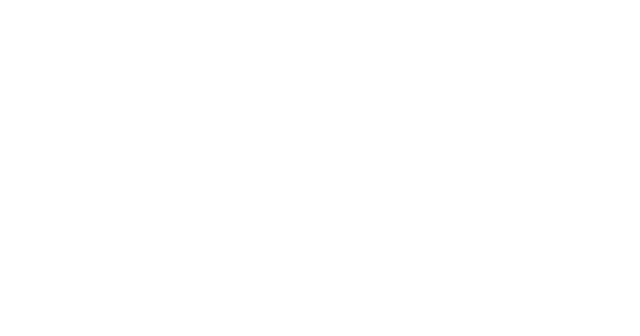
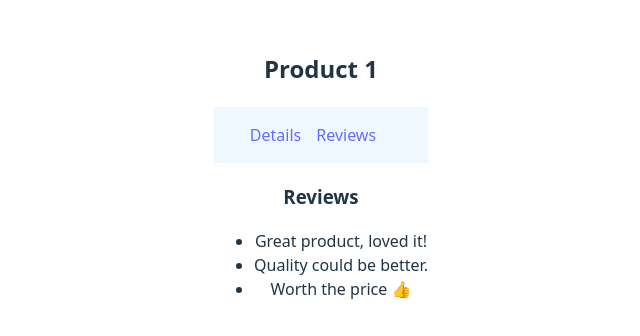
Before and after one commit to dilnakv/reactJS_sample, a React (Vite) app: page /products/1/reviews in a window 1280 px wide. Before the commit this address had no page. Shown: the part 226-562 px from the top of the page, without its empty margins (319-959 px from the left). Built offline with nearby package versions, Linux system fonts and the light colour scheme; no server answers.

Commit message:
Nested route

```diff
--- a/src/App.tsx
+++ b/src/App.tsx
@@ -18,6 +18,11 @@
 import { AuthProvider } from "./context/AuthContext";
 import { Route, Routes } from "react-router-dom";
 import { Navbar } from "./componet/Navbar";
+import { NoMatch } from "./componet/NoMatch";
+import { ProductCard } from "./componet/ProductCard";
+import { Product } from "./componet/Product";
+import ProductReview from "./componet/ProductReview";
+import { ProductDetail } from "./componet/ProductDetail";
 
 export type EmployeeData = {
   id: number;
@@ -52,14 +57,18 @@
       {/* <ForwardRefInput/> */}
       {/* <CrudExample/> */}
       <AuthProvider>
-        {/* <Navbar/> */}
         <Routes>
           <Route path='/' element ={<Login/>} />
           <Route path='dashboard' element ={<ProductListApi/>} />
           <Route path='technician' element ={<TechnicianPage/>} />
           <Route path='chat' element ={<Chat/>} />
+          <Route path= '*' element={<NoMatch/>} />
+      <Route path="/products/:id" element={<Product/>}>
+           <Route index element={<ProductDetail />} />
+          <Route path="details" element={<ProductDetail />} />
+          <Route path="reviews" element={<ProductReview />} />
+        </Route>
         </Routes>
-        {/* <TechnicianPage/> */}
       </AuthProvider>
 
     </>
--- /dev/null
+++ b/src/componet/NoMatch.tsx
@@ -0,0 +1,3 @@
+export const NoMatch = () =>{
+    return <div>Page not found</div>
+}
--- /dev/null
+++ b/src/componet/Product.tsx
@@ -0,0 +1,19 @@
+import { useParams, Link, Outlet } from "react-router-dom";
+
+export const Product = () => {
+  const { id } = useParams();
+
+  return (
+    <div style={{ padding: "20px" }}>
+      <h2>Product {id}</h2>
+
+      <nav style={{ marginBottom: "20px" }}>
+        <Link to="details" style={{ marginRight: "15px" }}>
+          Details
+        </Link>
+        <Link to="reviews">Reviews</Link>
+      </nav>
+      <Outlet />
+    </div>
+  );
+};
--- /dev/null
+++ b/src/componet/ProductDetail.tsx
@@ -0,0 +1,36 @@
+import { useParams } from "react-router-dom";
+import { useEffect, useState } from "react";
+
+interface ProductType {
+  id: number;
+  title: string;
+  description: string;
+  price: number;
+  image: string;
+}
+
+export const ProductDetail = () => {
+  const { id } = useParams();
+  const [product, setProduct] = useState<ProductType | null>(null);
+
+  useEffect(() => {
+    // Example API: FakeStore
+    fetch(`https://fakestoreapi.com/products/${id}`)
+      .then((res) => res.json())
+      .then((data) => setProduct(data))
+      .catch((err) => console.error("Error fetching product:", err));
+  }, [id]);
+
+  if (!product) return <p>Loading...</p>;
+
+  return (
+    <div>
+      <h3>{product.title}</h3>
+      <img src={product.image} alt={product.title} width="150" />
+      <p>{product.description}</p>
+      <p>
+        <b>Price:</b> ${product.price}
+      </p>
+    </div>
+  );
+};
--- a/src/componet/ProductListApi.tsx
+++ b/src/componet/ProductListApi.tsx
@@ -1,5 +1,6 @@
 import { useState, useEffect } from "react";
 import useFetch from "./hook/useFetch";
+import { useNavigate } from "react-router-dom";
 
 type Product = {
   id: number;
@@ -15,6 +16,7 @@
 };
 
 export const ProductListApi = () => {
+  const navigate = useNavigate();
   // const [products, setProducts] = useState<Product[]>([]);
   // const [loading, setLoading] = useState<boolean>(true);
 
@@ -48,6 +50,7 @@
 
   return (
     <div style={{ padding: "20px", fontFamily: "'Garamond ', serif" }}>
+
       <h2>Product List</h2>
       <div style={{ display: "grid", gridTemplateColumns: "repeat(4, 1fr)", gap: "20px" }}>
         {products.map((product) => (
@@ -62,6 +65,9 @@
           >
             <img src={product.image} alt={product.title} style={{ height: "100px", objectFit: "contain" }} />
             <h4>{product.title}</h4>
+            <button onClick={() => navigate(`/products/${product.id}`)}>
+              View Details
+            </button>
              {/* <p style={{ fontSize: "0.9rem", color: "#555" }}>
               {product.description}
             </p> */}
--- /dev/null
+++ b/src/componet/ProductReview.tsx
@@ -0,0 +1,46 @@
+import React, { useEffect, useState } from "react";
+import { useParams } from "react-router-dom";
+import axios from "axios";
+
+interface Review {
+  id: number;
+  message: string;
+}
+
+const ProductReview: React.FC = () => {
+  const { id } = useParams<{ id: string }>();
+  const [reviews, setReviews] = useState<Review[]>([]);
+
+  useEffect(() => {
+    if (id) {
+      // Example: replace with your API endpoint
+      axios.get(`https://fakestoreapi.com/products/${id}/reviews`)
+        .then((res) => setReviews(res.data))
+        .catch(() => {
+          // fallback hardcoded reviews if API not available
+          setReviews([
+            { id: 1, message: "Great product, loved it!" },
+            { id: 2, message: "Quality could be better." },
+            { id: 3, message: "Worth the price 👍" },
+          ]);
+        });
+    }
+  }, [id]);
+
+  return (
+    <div>
+      <h3>Reviews</h3>
+      {reviews.length > 0 ? (
+        <ul>
+          {reviews.map((review) => (
+            <li key={review.id}>{review.message}</li>
+          ))}
+        </ul>
+      ) : (
+        <p>No reviews yet</p>
+      )}
+    </div>
+  );
+};
+
+export default ProductReview;
```
